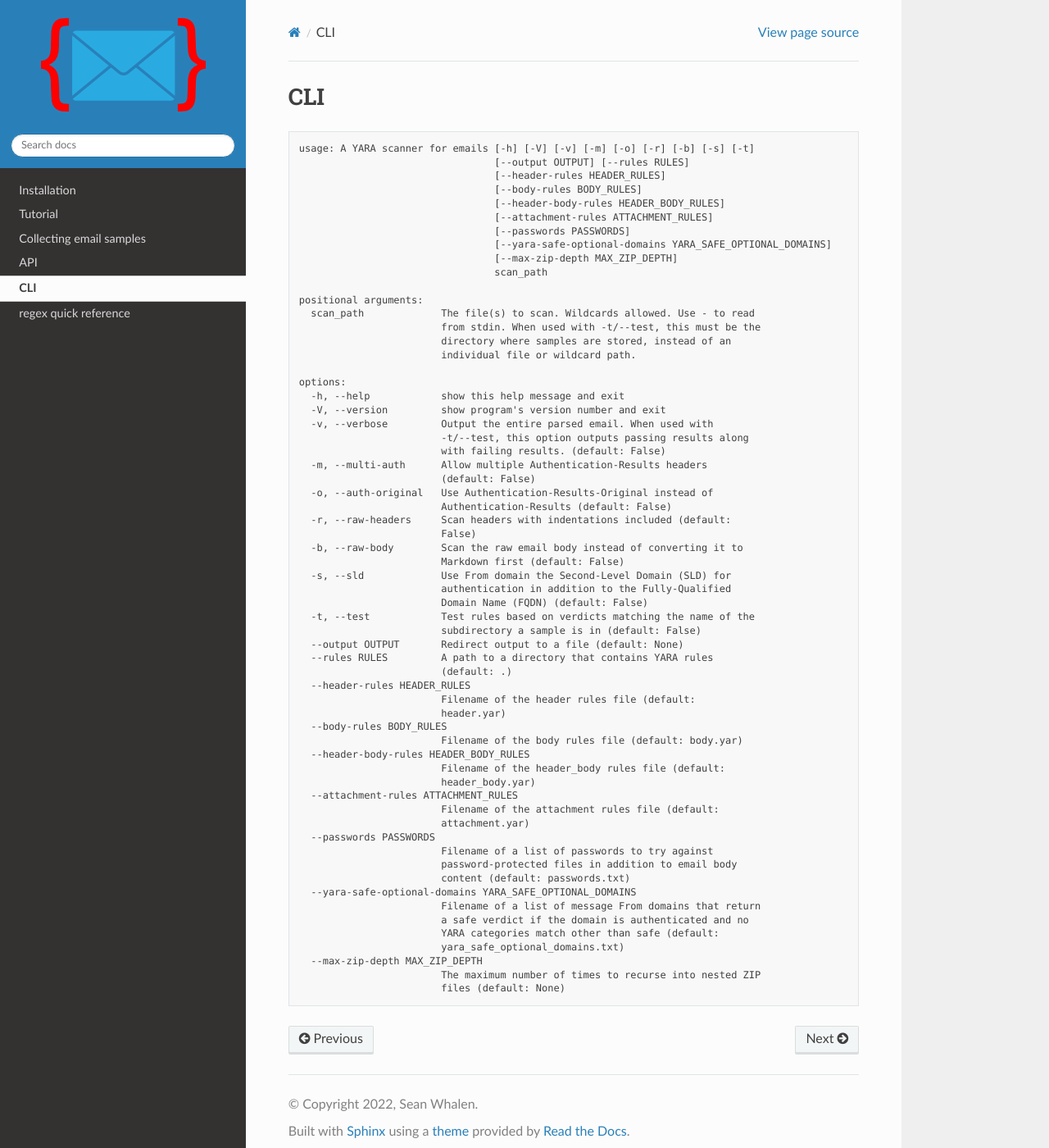
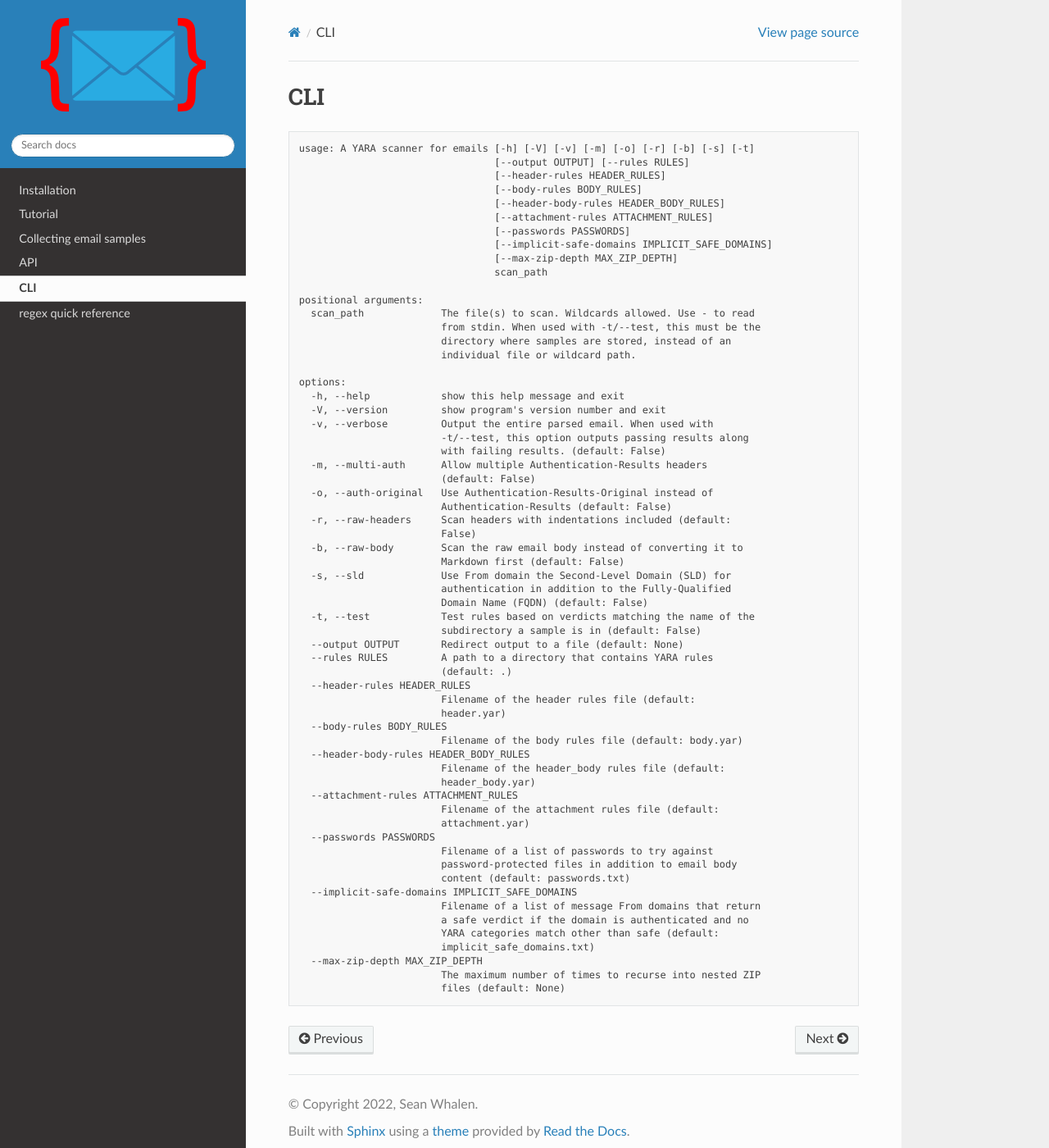
Before and after one commit to seanthegeek/yaramail, a Sphinx documentation site: the page built from docs/source/cli.md, in a window 1280 px wide and 1400 px high. Shown: the whole window at 82% size. Built offline with Sphinx 7.4.7 and the Read the Docs theme 2.0.0, drawn with Linux system fonts in a browser that asks for light colours.

Commit message:
Update cli.md

```diff
--- a/docs/source/cli.md
+++ b/docs/source/cli.md
@@ -8,7 +8,7 @@ usage: A YARA scanner for emails [-h] [-V] [-v] [-m] [-o] [-r] [-b] [-s] [-t]
                                  [--header-body-rules HEADER_BODY_RULES]
                                  [--attachment-rules ATTACHMENT_RULES]
                                  [--passwords PASSWORDS]
-                                 [--yara-safe-optional-domains YARA_SAFE_OPTIONAL_DOMAINS]
+                                 [--implicit-safe-domains IMPLICIT_SAFE_DOMAINS]
                                  [--max-zip-depth MAX_ZIP_DEPTH]
                                  scan_path
 
@@ -55,11 +55,11 @@ options:
                         Filename of a list of passwords to try against
                         password-protected files in addition to email body
                         content (default: passwords.txt)
-  --yara-safe-optional-domains YARA_SAFE_OPTIONAL_DOMAINS
+  --implicit-safe-domains IMPLICIT_SAFE_DOMAINS
                         Filename of a list of message From domains that return
                         a safe verdict if the domain is authenticated and no
                         YARA categories match other than safe (default:
-                        yara_safe_optional_domains.txt)
+                        implicit_safe_domains.txt)
   --max-zip-depth MAX_ZIP_DEPTH
                         The maximum number of times to recurse into nested ZIP
                         files (default: None)
```
